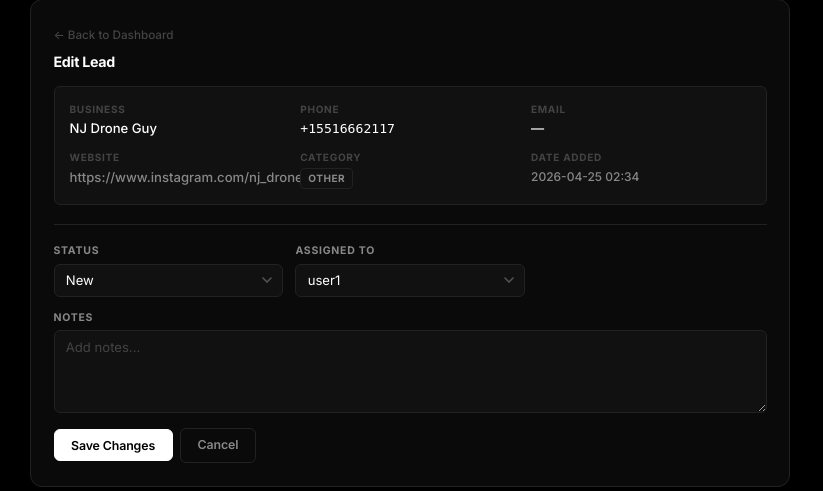
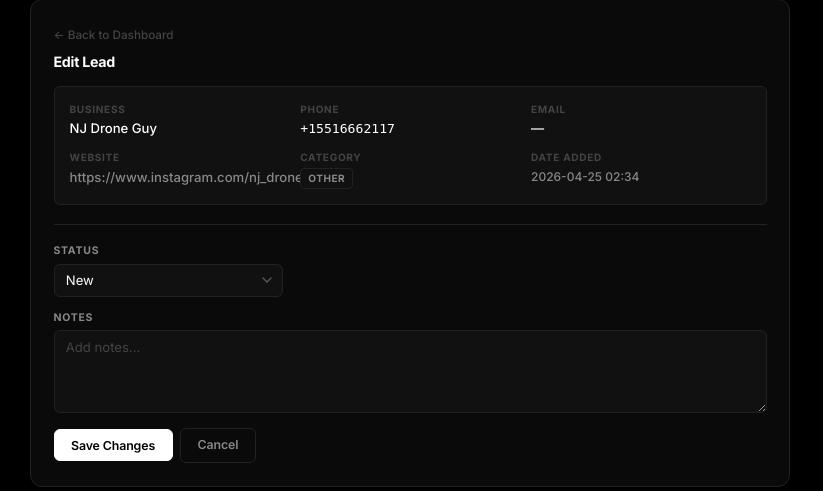
Before and after one commit to nexova02/LEADDESK3, a Flask app: page /edit/13 in a window 1280 px wide. Shown: the part 83-574 px from the top of the page, without its empty margins (0-823 px from the left). Run offline with Flask 3, Linux system fonts and the light colour scheme; the visitor is signed in with stand-in values (Sample User, id 1); data comes from the database, SQL or seed files in the repository; some libraries are stand-ins or nearby versions.

Commit message:
Update edit.html

```diff
--- a/leaddesk/templates/edit.html
+++ b/leaddesk/templates/edit.html
@@ -74,14 +74,7 @@
               {% endfor %}
             </select>
           </div>
-          <div class="form-group">
-            <label>Assigned To</label>
-            <select name="assigned_to">
-              {% for u in users %}
-              <option value="{{ u }}" {% if lead.assigned_to==u %}selected{% endif %}>{{ u }}</option>
-              {% endfor %}
-            </select>
-          </div>
+
           <div class="form-group form-group-full">
             <label>Notes</label>
             <textarea name="notes" rows="4" placeholder="Add notes...">{{ lead.notes or '' }}</textarea>
```
